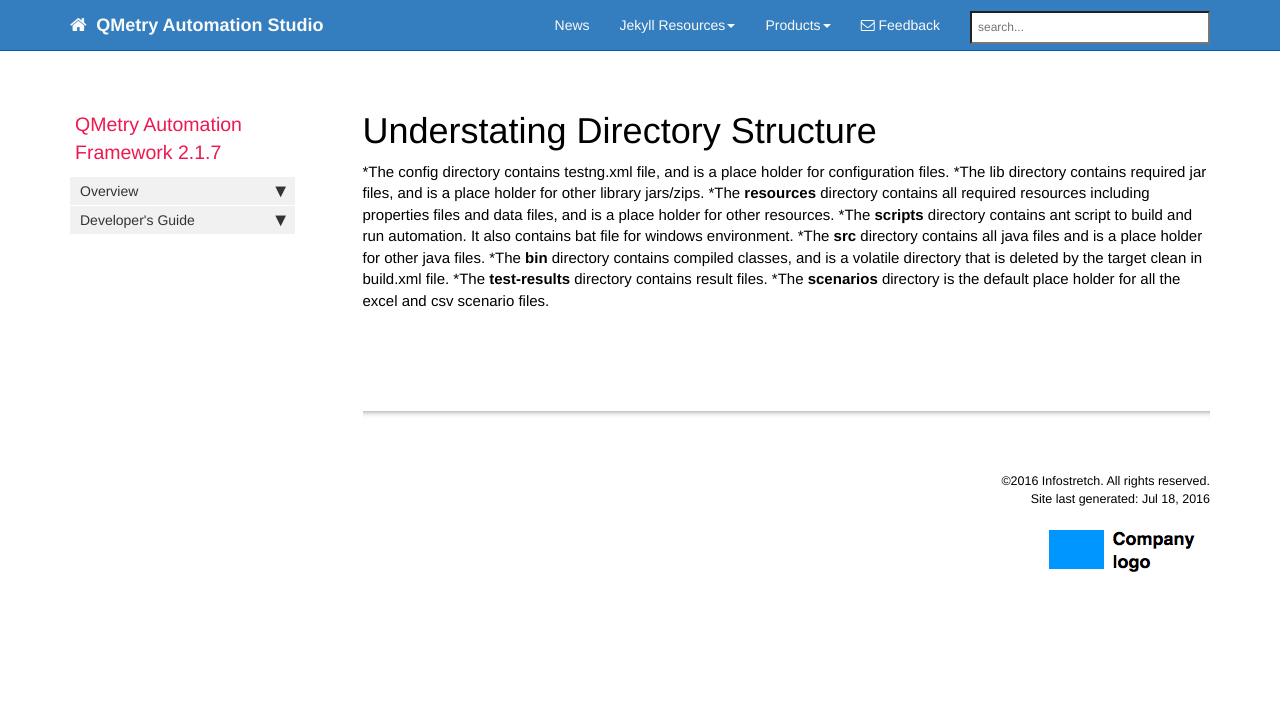
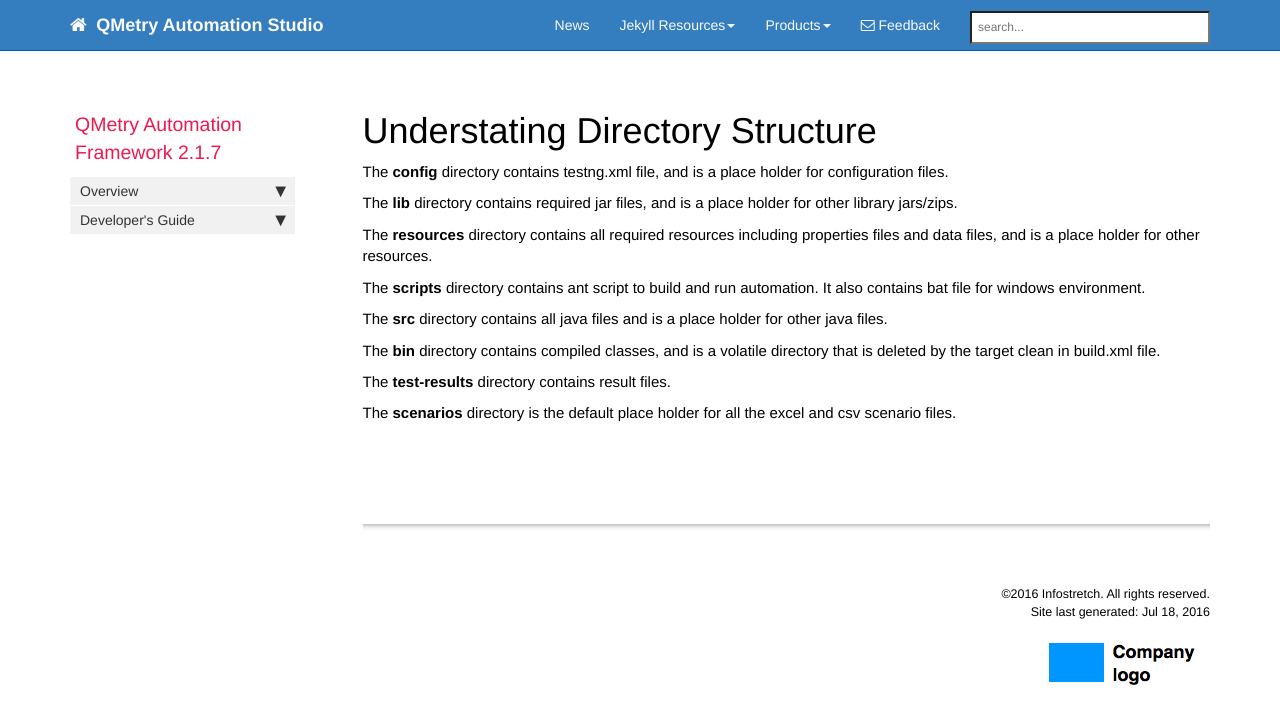
Before and after one commit to pateljayg/contactmrshalin.github.io, a Jekyll site: the page built from pages/qaf_2_1_7b/understand_directory_structure.md, in a window 1280 px wide. Shown: the top 724 px of the page. Built offline with Jekyll 4.4.1, drawn with Linux system fonts in a browser that asks for light colours; nearby versions of some CDN libraries; comment, search, counter and statistics services are not loaded.

```diff
--- a/pages/qaf_2_1_7b/understand_directory_structure.md
+++ b/pages/qaf_2_1_7b/understand_directory_structure.md
@@ -5,11 +5,18 @@ permalink: understand_dirstructure.html
 folder: qaf_2_1_7b
 ---
 
-*The config directory contains testng.xml file, and is a place holder for configuration files.
-*The lib directory contains required jar files, and is a place holder for other library jars/zips.
-*The **resources** directory contains all required resources including properties files and data files, and is a place holder for other resources.
-*The **scripts** directory contains ant script to build and run automation. It also contains bat file for windows environment.
-*The **src** directory contains all java files and is a place holder for other java files.
-*The **bin** directory contains compiled classes, and is a volatile directory that is deleted by the target clean in build.xml file.
-*The **test-results** directory contains result files.
-*The **scenarios** directory is the default place holder for all the excel and csv scenario files.
+The **config** directory contains testng.xml file, and is a place holder for configuration files.
+
+The **lib** directory contains required jar files, and is a place holder for other library jars/zips.
+
+The **resources** directory contains all required resources including properties files and data files, and is a place holder for other resources.
+
+The **scripts** directory contains ant script to build and run automation. It also contains bat file for windows environment.
+
+The **src** directory contains all java files and is a place holder for other java files.
+
+The **bin** directory contains compiled classes, and is a volatile directory that is deleted by the target clean in build.xml file.
+
+The **test-results** directory contains result files.
+
+The **scenarios** directory is the default place holder for all the excel and csv scenario files.
```
